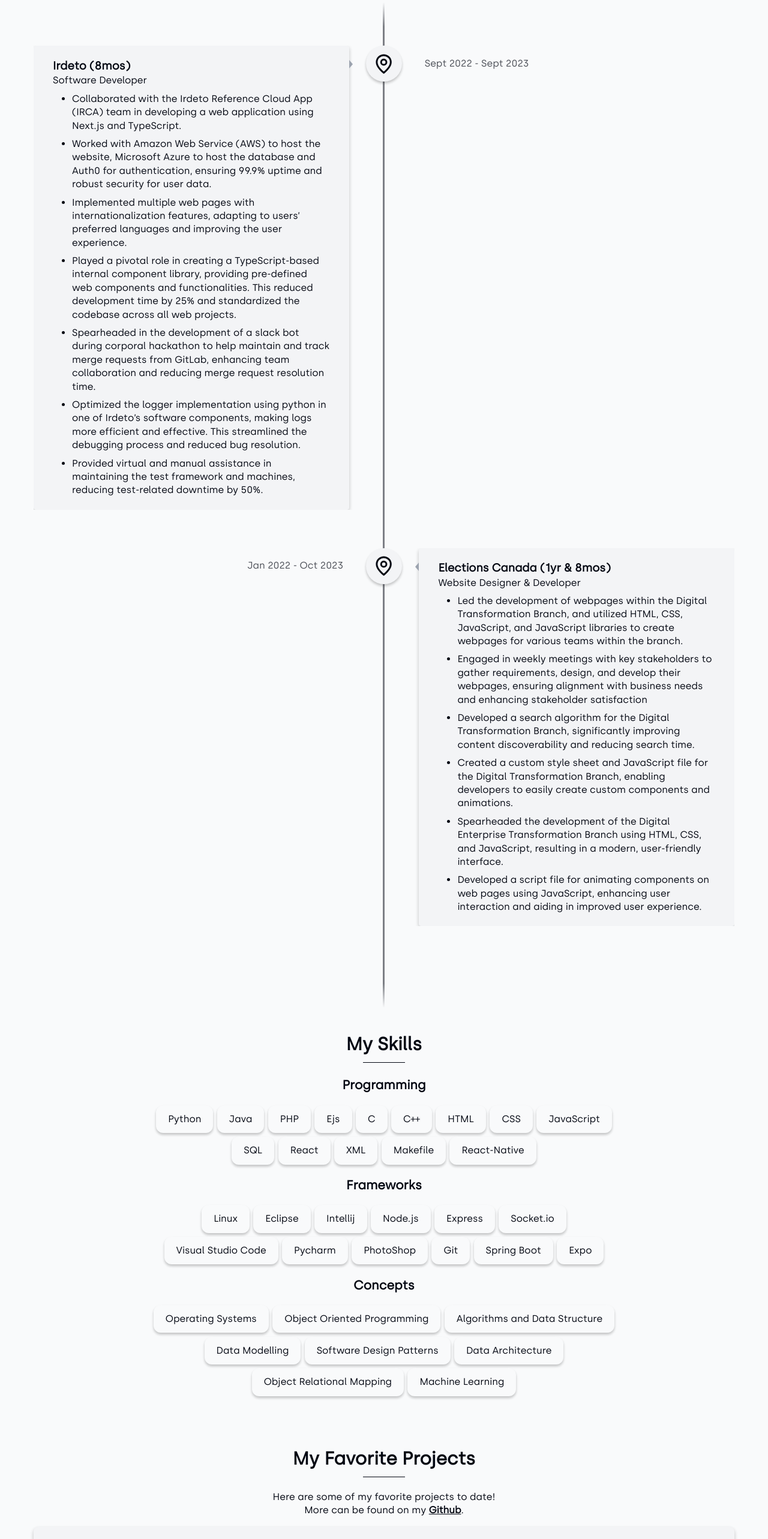
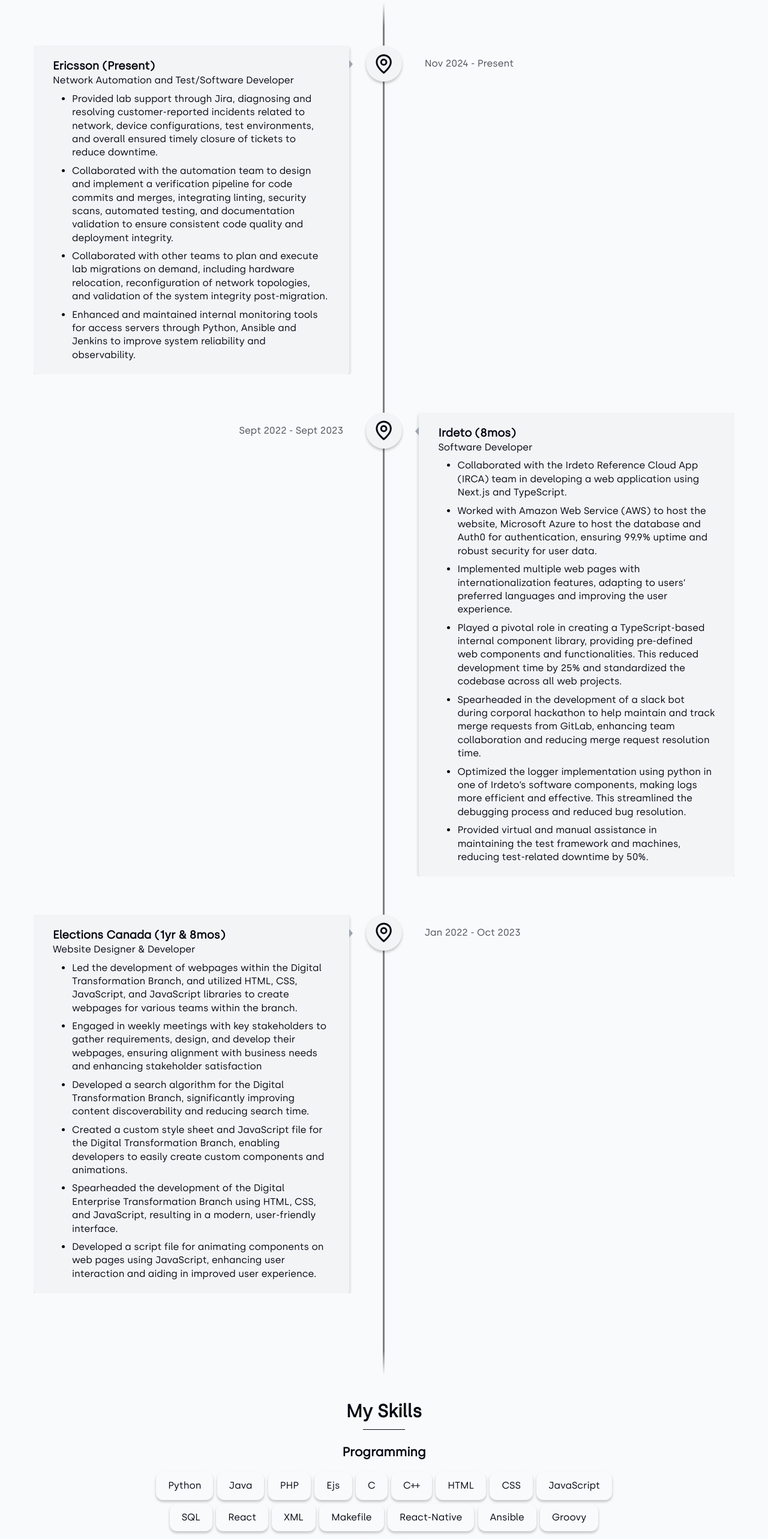
Before and after one commit to Anthony-Massaad/My-Portfolio-Website, a Next.js app: page / in a window 1280 px wide. Shown: the part 1300-3866 px from the top of the page at 60% size. Built offline with nearby package versions, Linux system fonts and the light colour scheme.

Commit message:
updated skills

```diff
--- a/data/experienceData.ts
+++ b/data/experienceData.ts
@@ -11,6 +11,18 @@
 }
 
 export const experienceData: ExperienceDataInterface[] = [
+  {
+    name: "Ericsson (Present)",
+    role: "Network Automation and Test/Software Developer",
+    date: "Nov 2024 - Present",
+    icon: createElement(GrLocation),
+    content: [
+      `Provided lab support through Jira, diagnosing and resolving customer-reported incidents related to network, device configurations, test environments, and overall ensured timely closure of tickets to reduce downtime.`,
+      `Collaborated with the automation team to design and implement a verification pipeline for code commits and merges, integrating linting, security scans, automated testing, and documentation validation to ensure consistent code quality and deployment integrity.`,
+      `Collaborated with other teams to plan and execute lab migrations on demand, including hardware relocation, reconfiguration of network topologies, and validation of the system integrity post-migration.`,
+      `Enhanced and maintained internal monitoring tools for access servers through Python, Ansible and Jenkins to improve system reliability and observability.`,
+    ],
+  },
   {
     name: "Irdeto (8mos)",
     role: "Software Developer",
--- a/data/skillsData.ts
+++ b/data/skillsData.ts
@@ -21,6 +21,9 @@
       "XML",
       "Makefile",
       "React-Native",
+      "Ansible",
+      "Groovy",
+      "Shell"
     ],
   },
   {
@@ -38,6 +41,7 @@
       "Git",
       "Spring Boot",
       "Expo",
+      "Jenkins"
     ],
   },
   {
```
